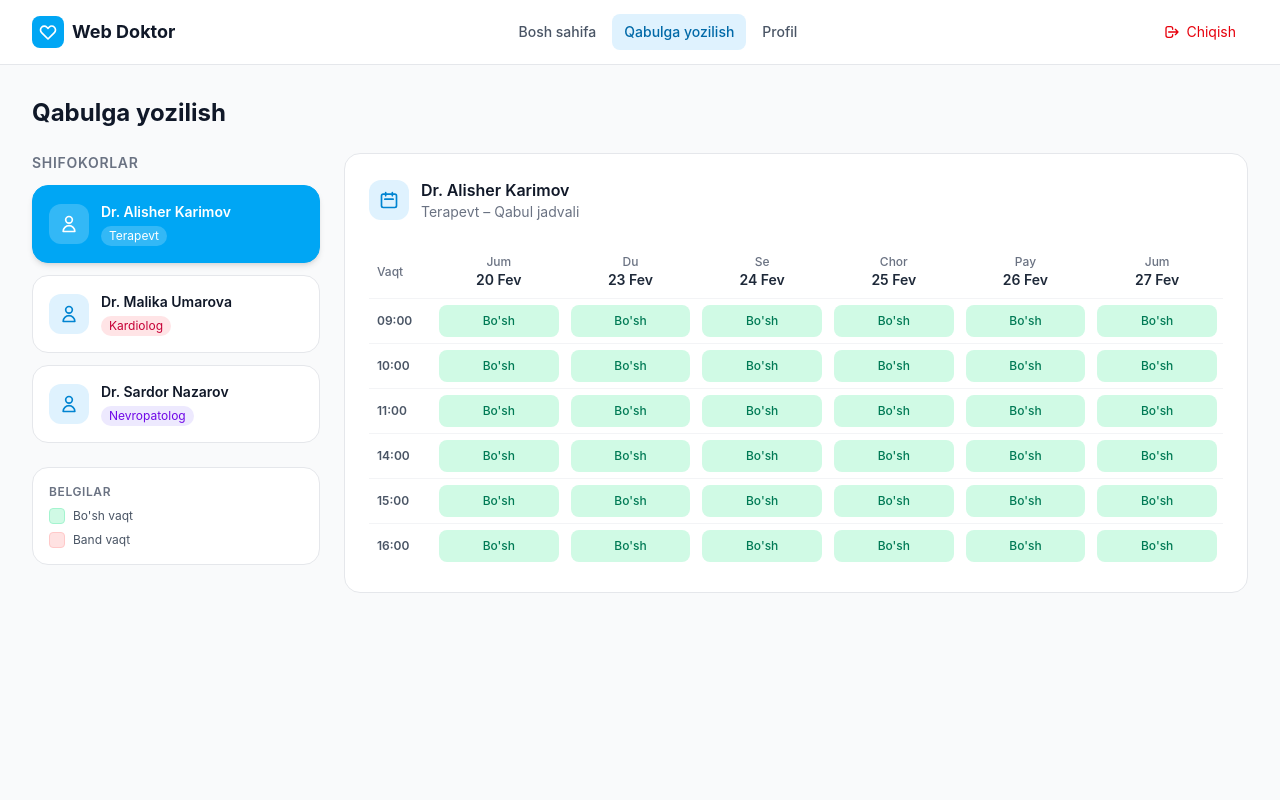
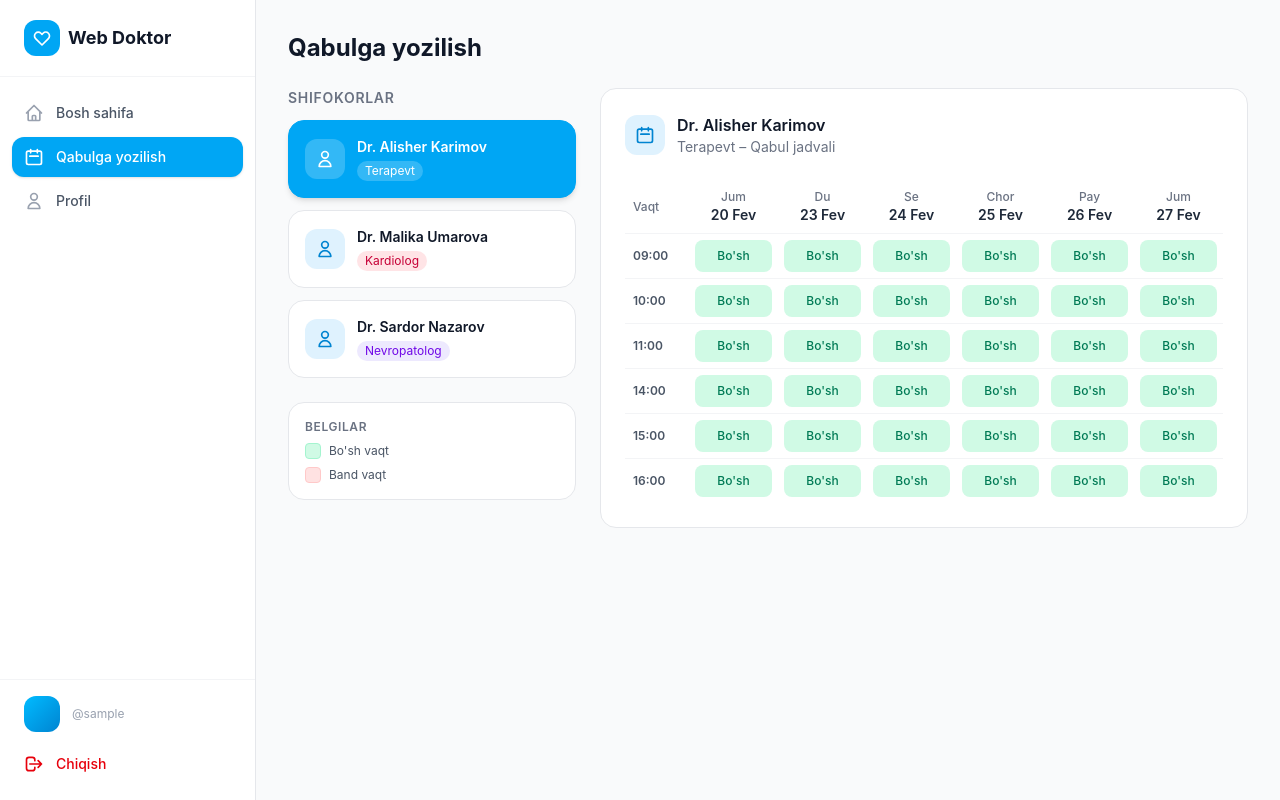
Before and after one commit to webdunyosi/web-doktor, a React (Vite) app: page /booking in a window 1280 px wide. Built offline with nearby package versions, Linux system fonts and the light colour scheme; no server answers; sample sign-in values are in the browser's storage.

Commit message:
added sidebar

```diff
--- /dev/null
+++ b/src/components/layout/Layout.jsx
@@ -0,0 +1,12 @@
+import Sidebar from './Sidebar';
+
+export default function Layout({ children }) {
+  return (
+    <div className="flex min-h-screen bg-gray-50">
+      <Sidebar />
+      <div className="flex-1 flex flex-col min-w-0">
+        {children}
+      </div>
+    </div>
+  );
+}
--- /dev/null
+++ b/src/components/layout/Sidebar.jsx
@@ -0,0 +1,112 @@
+import { Link, useNavigate, useLocation } from 'react-router-dom';
+import { useAuth } from '../../context/AuthContext';
+
+const NAV_ITEMS = [
+  {
+    to: '/dashboard',
+    label: 'Bosh sahifa',
+    icon: (
+      <svg className="w-5 h-5" fill="none" viewBox="0 0 24 24" stroke="currentColor">
+        <path strokeLinecap="round" strokeLinejoin="round" strokeWidth={2}
+          d="M3 12l2-2m0 0l7-7 7 7M5 10v10a1 1 0 001 1h3m10-11l2 2m-2-2v10a1 1 0 01-1 1h-3m-6 0a1 1 0 001-1v-4a1 1 0 011-1h2a1 1 0 011 1v4a1 1 0 001 1m-6 0h6" />
+      </svg>
+    ),
+  },
+  {
+    to: '/booking',
+    label: 'Qabulga yozilish',
+    icon: (
+      <svg className="w-5 h-5" fill="none" viewBox="0 0 24 24" stroke="currentColor">
+        <path strokeLinecap="round" strokeLinejoin="round" strokeWidth={2}
+          d="M8 7V3m8 4V3m-9 8h10M5 21h14a2 2 0 002-2V7a2 2 0 00-2-2H5a2 2 0 00-2 2v12a2 2 0 002 2z" />
+      </svg>
+    ),
+  },
+  {
+    to: '/profile',
+    label: 'Profil',
+    icon: (
+      <svg className="w-5 h-5" fill="none" viewBox="0 0 24 24" stroke="currentColor">
+        <path strokeLinecap="round" strokeLinejoin="round" strokeWidth={2}
+          d="M16 7a4 4 0 11-8 0 4 4 0 018 0zM12 14a7 7 0 00-7 7h14a7 7 0 00-7-7z" />
+      </svg>
+    ),
+  },
+];
+
+export default function Sidebar() {
+  const { user, logout } = useAuth();
+  const navigate = useNavigate();
+  const location = useLocation();
+
+  function handleLogout() {
+    logout();
+    navigate('/');
+  }
+
+  return (
+    <aside className="w-64 flex-shrink-0 bg-white border-r border-gray-200 flex flex-col min-h-screen">
+      {/* Logo */}
+      <div className="px-6 py-5 border-b border-gray-100">
+        <Link to="/dashboard" className="flex items-center gap-2">
+          <div className="w-9 h-9 bg-sky-500 rounded-xl flex items-center justify-center">
+            <svg className="w-5 h-5 text-white" fill="none" viewBox="0 0 24 24" stroke="currentColor">
+              <path strokeLinecap="round" strokeLinejoin="round" strokeWidth={2}
+                d="M4.318 6.318a4.5 4.5 0 000 6.364L12 20.364l7.682-7.682a4.5 4.5 0 00-6.364-6.364L12 7.636l-1.318-1.318a4.5 4.5 0 00-6.364 0z" />
+            </svg>
+          </div>
+          <span className="font-bold text-gray-900 text-lg">Web Doktor</span>
+        </Link>
+      </div>
+
+      {/* Navigation */}
+      <nav className="flex-1 px-3 py-4 space-y-1">
+        {NAV_ITEMS.map(({ to, label, icon }) => {
+          const active = location.pathname === to;
+          return (
+            <Link
+              key={to}
+              to={to}
+              className={`flex items-center gap-3 px-3 py-2.5 rounded-xl text-sm font-medium transition-colors ${
+                active
+                  ? 'bg-sky-500 text-white shadow-sm'
+                  : 'text-gray-600 hover:bg-gray-100 hover:text-gray-900'
+              }`}
+            >
+              <span className={active ? 'text-white' : 'text-gray-400'}>{icon}</span>
+              {label}
+            </Link>
+          );
+        })}
+      </nav>
+
+      {/* User info + logout */}
+      <div className="px-3 py-4 border-t border-gray-100 space-y-3">
+        {/* Avatar + name */}
+        <div className="flex items-center gap-3 px-3">
+          <div className="w-9 h-9 bg-gradient-to-br from-sky-400 to-sky-600 rounded-xl flex items-center justify-center flex-shrink-0">
+            <span className="text-sm font-bold text-white">
+              {user?.fullName?.charAt(0)?.toUpperCase()}
+            </span>
+          </div>
+          <div className="min-w-0">
+            <p className="text-sm font-semibold text-gray-900 truncate">{user?.fullName}</p>
+            <p className="text-xs text-gray-400 truncate">@{user?.username}</p>
+          </div>
+        </div>
+
+        {/* Logout */}
+        <button
+          onClick={handleLogout}
+          className="w-full flex items-center gap-3 px-3 py-2.5 rounded-xl text-sm font-medium text-red-600 hover:bg-red-50 transition-colors"
+        >
+          <svg className="w-5 h-5" fill="none" viewBox="0 0 24 24" stroke="currentColor">
+            <path strokeLinecap="round" strokeLinejoin="round" strokeWidth={2}
+              d="M17 16l4-4m0 0l-4-4m4 4H7m6 4v1a3 3 0 01-3 3H6a3 3 0 01-3-3V7a3 3 0 013-3h4a3 3 0 013 3v1" />
+          </svg>
+          Chiqish
+        </button>
+      </div>
+    </aside>
+  );
+}
--- a/src/pages/BookingPage.jsx
+++ b/src/pages/BookingPage.jsx
@@ -1,6 +1,6 @@
 import { useState } from 'react';
 import { DOCTORS } from '../data/initialData';
-import Header from '../components/layout/Header';
+import Layout from '../components/layout/Layout';
 import SlotGrid from '../components/booking/SlotGrid';
 import BookingModal from '../components/booking/BookingModal';
 
@@ -25,9 +25,8 @@ export default function BookingPage() {
   };
 
   return (
-    <div className="min-h-screen bg-gray-50">
-      <Header />
-      <main className="max-w-7xl mx-auto px-4 sm:px-6 lg:px-8 py-8">
+    <Layout>
+      <main className="max-w-7xl mx-auto px-4 sm:px-6 lg:px-8 py-8 w-full">
         <h1 className="text-2xl font-bold text-gray-900 mb-6">Qabulga yozilish</h1>
 
         <div className="flex flex-col lg:flex-row gap-6">
@@ -110,6 +109,6 @@ export default function BookingPage() {
       {selectedSlot && (
         <BookingModal slot={selectedSlot} onClose={handleCloseModal} />
       )}
-    </div>
+    </Layout>
   );
 }
--- a/src/pages/DashboardPage.jsx
+++ b/src/pages/DashboardPage.jsx
@@ -1,7 +1,7 @@
 import { Link } from 'react-router-dom';
 import { useAuth } from '../context/AuthContext';
 import { getAppointments } from '../utils/storage';
-import Header from '../components/layout/Header';
+import Layout from '../components/layout/Layout';
 
 export default function DashboardPage() {
   const { user } = useAuth();
@@ -10,9 +10,8 @@ export default function DashboardPage() {
   const upcoming = appointments.filter((a) => a.date >= today);
 
   return (
-    <div className="min-h-screen bg-gray-50">
-      <Header />
-      <main className="max-w-7xl mx-auto px-4 sm:px-6 lg:px-8 py-8">
+    <Layout>
+      <main className="max-w-7xl mx-auto px-4 sm:px-6 lg:px-8 py-8 w-full">
         {/* Welcome banner */}
         <div className="bg-gradient-to-r from-sky-500 to-sky-600 rounded-2xl p-6 mb-8 text-white">
           <h1 className="text-2xl font-bold mb-1">Xush kelibsiz, {user.fullName}! 👋</h1>
@@ -99,7 +98,7 @@ export default function DashboardPage() {
           </div>
         )}
       </main>
-    </div>
+    </Layout>
   );
 }
 
--- a/src/pages/ProfilePage.jsx
+++ b/src/pages/ProfilePage.jsx
@@ -1,6 +1,6 @@
 import { useAuth } from '../context/AuthContext';
 import { getAppointments } from '../utils/storage';
-import Header from '../components/layout/Header';
+import Layout from '../components/layout/Layout';
 
 export default function ProfilePage() {
   const { user } = useAuth();
@@ -15,9 +15,8 @@ export default function ProfilePage() {
   const today = new Date().toISOString().split('T')[0];
 
   return (
-    <div className="min-h-screen bg-gray-50">
-      <Header />
-      <main className="max-w-4xl mx-auto px-4 sm:px-6 lg:px-8 py-8 space-y-6">
+    <Layout>
+      <main className="max-w-4xl mx-auto px-4 sm:px-6 lg:px-8 py-8 space-y-6 w-full">
         {/* User info card */}
         <div className="bg-white border border-gray-200 rounded-2xl p-6">
           <div className="flex items-center gap-4">
@@ -98,7 +97,7 @@ export default function ProfilePage() {
           )}
         </div>
       </main>
-    </div>
+    </Layout>
   );
 }
 
```
